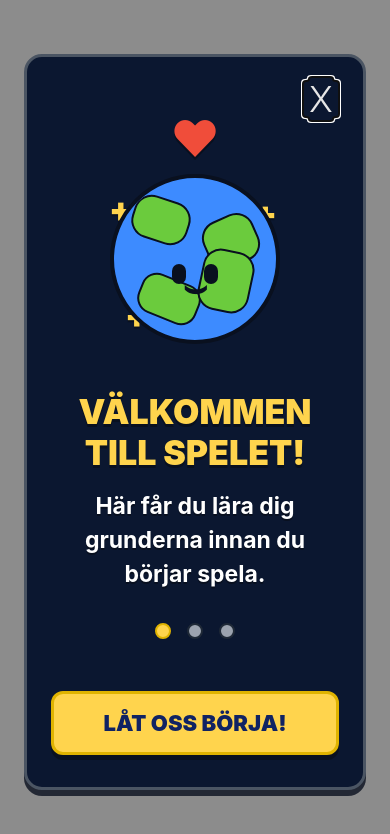
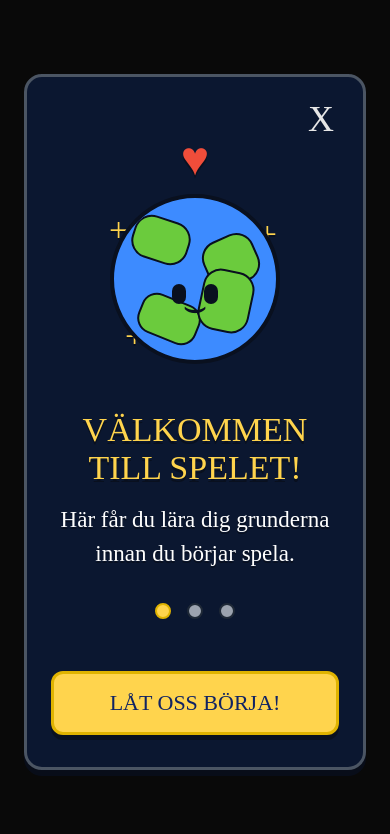
Before and after one commit to HanninenF/Chill-and-code, a React Native app: screen / in a window 390 px wide. Shown: the top 834 px of the page. Built offline with nearby package versions, Linux system fonts and the light colour scheme.

Commit message:
feat: integrate custom font and update onboarding modal styles

```diff
--- a/App.tsx
+++ b/App.tsx
@@ -1,11 +1,18 @@
 import AsyncStorage from '@react-native-async-storage/async-storage';
+import { useFonts } from 'expo-font';
 import React, { useEffect, useState } from 'react';
 import { Pressable, StyleSheet, Text, View } from 'react-native';
+
 import OnboardingModal from './src/components/OnboardingModal';
+import { FONTS } from './src/theme/fonts';
 
 const ONBOARDING_KEY = 'onboardingCompleted';
 
 export default function App() {
+  const [fontsLoaded] = useFonts({
+    [FONTS.pixel]: require('./assets/fonts/PressStart2P.ttf'),
+  });
+
   const [showOnboarding, setShowOnboarding] = useState(false);
 
   useEffect(() => {
@@ -27,10 +34,19 @@ export default function App() {
 
   return (
     <View style={styles.container}>
-      <Text style={styles.title}>Mitt spel</Text>
+      <Text style={[styles.title, fontsLoaded && { fontFamily: FONTS.pixel }]}>
+        Mitt spel
+      </Text>
 
       <Pressable style={styles.resetButton} onPress={resetOnboarding}>
-        <Text style={styles.resetButtonText}>Visa onboarding igen</Text>
+        <Text
+          style={[
+            styles.resetButtonText,
+            fontsLoaded && { fontFamily: FONTS.pixel },
+          ]}
+        >
+          Visa onboarding igen
+        </Text>
       </Pressable>
 
       <OnboardingModal
@@ -44,10 +60,12 @@ export default function App() {
 const styles = StyleSheet.create({
   container: {
     flex: 1,
+    backgroundColor: '#111',
     justifyContent: 'center',
     alignItems: 'center',
   },
   title: {
+    color: 'white',
     fontSize: 32,
     fontWeight: '700',
   },
@@ -64,3 +82,225 @@ const styles = StyleSheet.create({
     color: '#222',
   },
 });
+
+// import AsyncStorage from '@react-native-async-storage/async-storage';
+// import React, { useEffect, useState } from 'react';
+// import { Pressable, StyleSheet, Text, View } from 'react-native';
+
+// import OnboardingModal from './src/components/OnboardingModal';
+
+// const ONBOARDING_KEY = 'onboardingCompleted';
+
+// export default function App() {
+//   const [showOnboarding, setShowOnboarding] = useState(false);
+
+//   useEffect(() => {
+//     const checkOnboarding = async () => {
+//       const completed = await AsyncStorage.getItem(ONBOARDING_KEY);
+
+//       if (completed !== 'true') {
+//         setShowOnboarding(true);
+//       }
+//     };
+
+//     checkOnboarding();
+//   }, []);
+
+//   const resetOnboarding = async () => {
+//     await AsyncStorage.removeItem(ONBOARDING_KEY);
+//     setShowOnboarding(true);
+//   };
+
+//   return (
+//     <View style={styles.container}>
+//       <Text style={styles.title}>Mitt spel</Text>
+
+//       <Pressable style={styles.resetButton} onPress={resetOnboarding}>
+//         <Text style={styles.resetButtonText}>Visa onboarding igen</Text>
+//       </Pressable>
+
+//       <OnboardingModal
+//         visible={showOnboarding}
+//         onClose={() => setShowOnboarding(false)}
+//       />
+//     </View>
+//   );
+// }
+
+// const styles = StyleSheet.create({
+//   container: {
+//     flex: 1,
+//     backgroundColor: '#111',
+//     justifyContent: 'center',
+//     alignItems: 'center',
+//   },
+//   title: {
+//     color: 'white',
+//     fontSize: 32,
+//     fontWeight: '700',
+//   },
+//   resetButton: {
+//     marginTop: 20,
+//     backgroundColor: '#ddd',
+//     paddingVertical: 12,
+//     paddingHorizontal: 18,
+//     borderRadius: 10,
+//   },
+//   resetButtonText: {
+//     fontSize: 16,
+//     fontWeight: '600',
+//     color: '#222',
+//   },
+// });
+
+// import AsyncStorage from '@react-native-async-storage/async-storage';
+// import { useFonts } from 'expo-font';
+// import React, { useEffect, useState } from 'react';
+// import { Pressable, StyleSheet, Text, View } from 'react-native';
+
+// import OnboardingModal from './src/components/OnboardingModal';
+// import { FONTS } from './src/theme/fonts';
+
+// const ONBOARDING_KEY = 'onboardingCompleted';
+
+// export default function App() {
+//   const [fontsLoaded] = useFonts({
+//     [FONTS.pixel]: require('./assets/fonts/PressStart2P.ttf'),
+//   });
+
+//   const [showOnboarding, setShowOnboarding] = useState(false);
+
+//   useEffect(() => {
+//     const checkOnboarding = async () => {
+//       const completed = await AsyncStorage.getItem(ONBOARDING_KEY);
+
+//       if (completed !== 'true') {
+//         setShowOnboarding(true);
+//       }
+//     };
+
+//     checkOnboarding();
+//   }, []);
+
+//   const resetOnboarding = async () => {
+//     await AsyncStorage.removeItem(ONBOARDING_KEY);
+//     setShowOnboarding(true);
+//   };
+//   if (!fontsLoaded) {
+//     return (
+//       <View style={styles.container}>
+//         <Text>Laddar...</Text>
+//       </View>
+//     );
+//   }
+
+//   // if (!fontsLoaded) {
+//   //   return null;
+//   // }
+
+//   return (
+//     <View style={styles.container}>
+//       <Text style={styles.title}>Mitt spel</Text>
+
+//       <Pressable style={styles.resetButton} onPress={resetOnboarding}>
+//         <Text style={styles.resetButtonText}>Visa onboarding igen</Text>
+//       </Pressable>
+
+//       <OnboardingModal
+//         visible={showOnboarding}
+//         onClose={() => setShowOnboarding(false)}
+//       />
+//     </View>
+//   );
+// }
+
+// const styles = StyleSheet.create({
+//   container: {
+//     flex: 1,
+//     justifyContent: 'center',
+//     alignItems: 'center',
+//   },
+//   title: {
+//     fontSize: 32,
+//     fontFamily: FONTS.pixel,
+//   },
+//   resetButton: {
+//     marginTop: 20,
+//     backgroundColor: '#ddd',
+//     paddingVertical: 12,
+//     paddingHorizontal: 18,
+//     borderRadius: 10,
+//   },
+//   resetButtonText: {
+//     fontSize: 16,
+//     fontFamily: FONTS.pixel,
+//     color: '#222',
+//   },
+// });
+
+// import AsyncStorage from '@react-native-async-storage/async-storage';
+// import React, { useEffect, useState } from 'react';
+// import { Pressable, StyleSheet, Text, View } from 'react-native';
+// import OnboardingModal from './src/components/OnboardingModal';
+
+// const ONBOARDING_KEY = 'onboardingCompleted';
+
+// export default function App() {
+//   const [showOnboarding, setShowOnboarding] = useState(false);
+
+//   useEffect(() => {
+//     const checkOnboarding = async () => {
+//       const completed = await AsyncStorage.getItem(ONBOARDING_KEY);
+
+//       if (completed !== 'true') {
+//         setShowOnboarding(true);
+//       }
+//     };
+
+//     checkOnboarding();
+//   }, []);
+
+//   const resetOnboarding = async () => {
+//     await AsyncStorage.removeItem(ONBOARDING_KEY);
+//     setShowOnboarding(true);
+//   };
+
+//   return (
+//     <View style={styles.container}>
+//       <Text style={styles.title}>Mitt spel</Text>
+
+//       <Pressable style={styles.resetButton} onPress={resetOnboarding}>
+//         <Text style={styles.resetButtonText}>Visa onboarding igen</Text>
+//       </Pressable>
+
+//       <OnboardingModal
+//         visible={showOnboarding}
+//         onClose={() => setShowOnboarding(false)}
+//       />
+//     </View>
+//   );
+// }
+
+// const styles = StyleSheet.create({
+//   container: {
+//     flex: 1,
+//     justifyContent: 'center',
+//     alignItems: 'center',
+//   },
+//   title: {
+//     fontSize: 32,
+//     fontWeight: '700',
+//   },
+//   resetButton: {
+//     marginTop: 20,
+//     backgroundColor: '#ddd',
+//     paddingVertical: 12,
+//     paddingHorizontal: 18,
+//     borderRadius: 10,
+//   },
+//   resetButtonText: {
+//     fontSize: 16,
+//     fontWeight: '600',
+//     color: '#222',
+//   },
+// });
--- a/app.json
+++ b/app.json
@@ -25,6 +25,9 @@
     },
     "web": {
       "favicon": "./assets/favicon.png"
-    }
+    },
+    "plugins": [
+      "expo-font"
+    ]
   }
 }
--- a/package.json
+++ b/package.json
@@ -15,6 +15,7 @@
   "dependencies": {
     "@react-native-async-storage/async-storage": "2.2.0",
     "expo": "~54.0.33",
+    "expo-font": "~14.0.11",
     "expo-status-bar": "~3.0.9",
     "react": "19.1.0",
     "react-dom": "19.1.0",
--- a/src/components/OnboardingModal.tsx
+++ b/src/components/OnboardingModal.tsx
@@ -2,6 +2,7 @@ import AsyncStorage from '@react-native-async-storage/async-storage';
 import React, { useEffect, useState } from 'react';
 import { Modal, Pressable, StyleSheet, Text, View } from 'react-native';
 import { colors, radius, spacing, tokens } from '../theme';
+import { FONTS } from '../theme/fonts';
 
 const ONBOARDING_KEY = 'onboardingCompleted';
 
@@ -185,7 +186,7 @@ const styles = StyleSheet.create({
     color: colors.textSecondary,
     fontSize: 36,
     lineHeight: 36,
-    fontWeight: '300',
+    fontFamily: FONTS.pixel,
     textTransform: 'uppercase',
   },
   illustration: {
@@ -201,7 +202,7 @@ const styles = StyleSheet.create({
     color: colors.error,
     fontSize: 48,
     lineHeight: 52,
-    fontWeight: '900',
+    fontFamily: FONTS.pixel,
     textShadowColor: colors.shadowDark,
     textShadowOffset: {
       width: 0,
@@ -214,7 +215,7 @@ const styles = StyleSheet.create({
     color: colors.primary,
     fontSize: 34,
     lineHeight: 34,
-    fontWeight: '900',
+    fontFamily: FONTS.pixel,
     textShadowColor: colors.shadowDark,
     textShadowOffset: {
       width: 0,
@@ -311,12 +312,12 @@ const styles = StyleSheet.create({
     color: colors.shadowDark,
     fontSize: 38,
     lineHeight: 38,
-    fontWeight: '900',
+    fontFamily: FONTS.pixel,
   },
   title: {
     color: colors.primary,
     fontSize: 34,
-    fontWeight: '900',
+    fontFamily: FONTS.pixel,
     textAlign: 'center',
     marginBottom: spacing.md,
     textTransform: 'uppercase',
@@ -330,7 +331,7 @@ const styles = StyleSheet.create({
   text: {
     color: colors.textPrimary,
     fontSize: 23,
-    fontWeight: '700',
+    fontFamily: FONTS.pixel,
     textAlign: 'center',
     marginBottom: spacing.xl,
     lineHeight: 34,
@@ -376,7 +377,7 @@ const styles = StyleSheet.create({
   backButtonText: {
     color: colors.textPrimary,
     fontSize: 16,
-    fontWeight: '900',
+    fontFamily: FONTS.pixel,
     textTransform: 'uppercase',
   },
   nextButton: {
@@ -400,7 +401,7 @@ const styles = StyleSheet.create({
   nextButtonText: {
     color: colors.textDark,
     fontSize: 22,
-    fontWeight: '900',
+    fontFamily: FONTS.pixel,
     textTransform: 'uppercase',
   },
 });
--- /dev/null
+++ b/src/theme/fonts.ts
@@ -0,0 +1,3 @@
+export const FONTS = {
+  pixel: 'PixelFont',
+};
```
Also changed, not shown: assets/fonts/PressStart2P.ttf (added), 1 other file (tests, documents, lock files or other folders).
